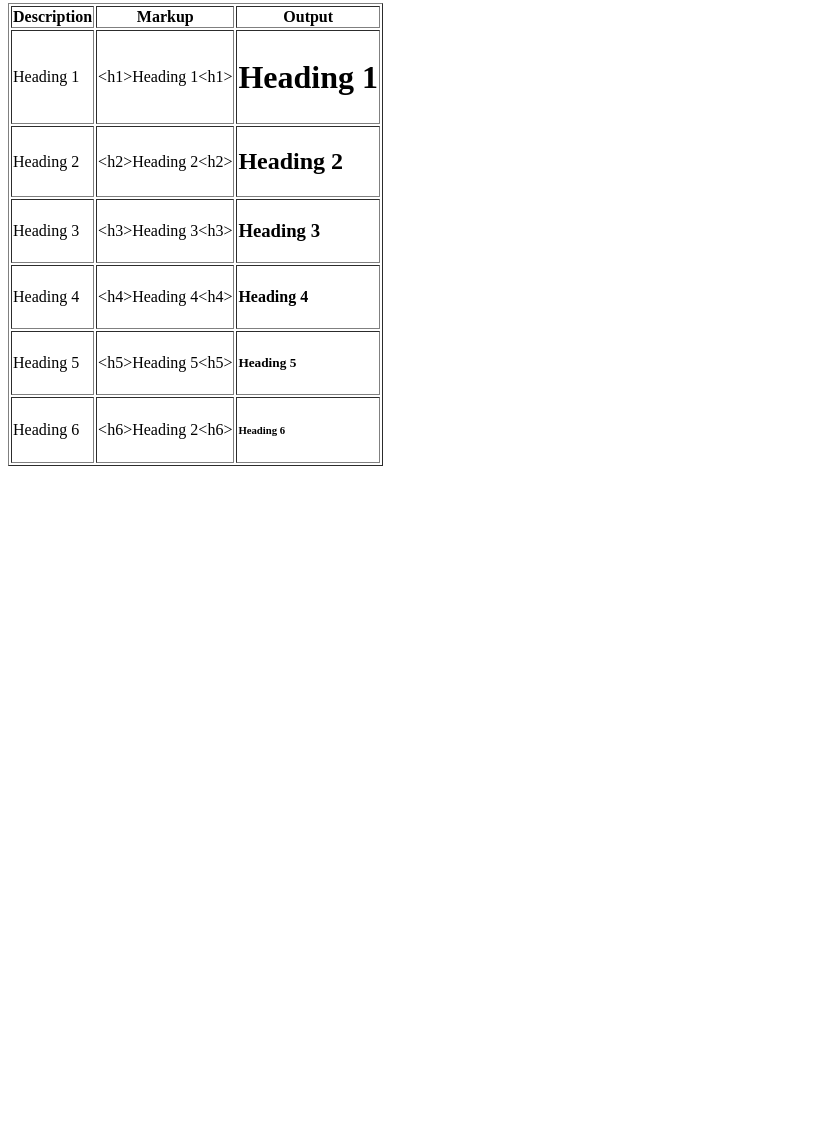
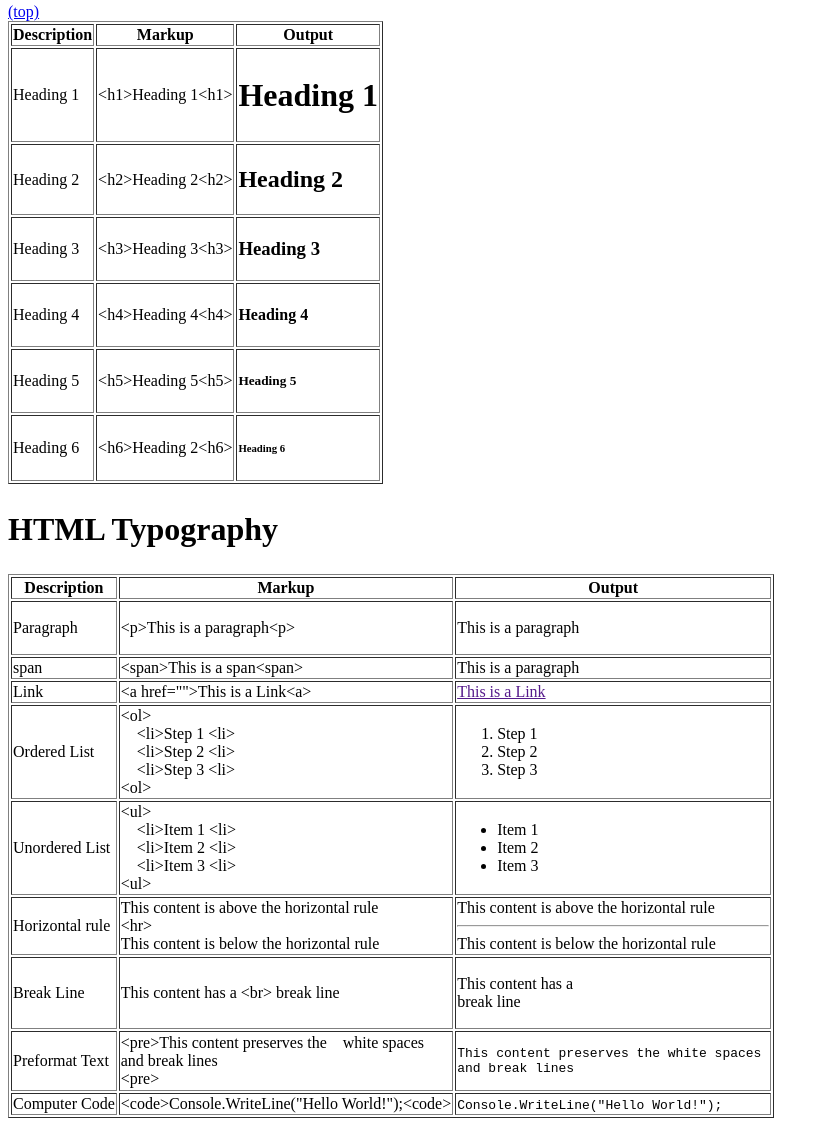
Before and after one commit to DianeHipolito/PRIN135L-Prelim-Exam, a plain HTML site: page index.html in a window 1280 px wide. Shown: the part 285-1411 px from the top of the page, without its empty margins (0-829 px from the left). Before the commit the page ends 800 px from the top, so only its background shows below. Drawn offline with Linux system fonts and the light colour scheme.

Commit message:
add section typography

```diff
--- a/index.html
+++ b/index.html
@@ -24,7 +24,7 @@
                 </ul>
             </nav>
             <section id="headers">
-                <h1>HTML Headers <a href="">(top)</a></h1>
+                <h1>HTML Headers</h1><a href="#top">(top)</a>
                 <table border="1">
                     <thead>
                         <tr>
@@ -67,5 +67,90 @@
                     </tbody>
                 </table>
             </section>
+            <section id="typography">
+                <h1>HTML Typography</h1>
+                <table border="1">
+                    <thead>
+                        <tr>
+                            <th>Description</th>
+                            <th>Markup</th>
+                            <th>Output</th>
+                        </tr>
+                    </thead>
+                    <tbody>
+                        <tr>
+                            <td>Paragraph</td>
+                            <td>&lt;p>This is a paragraph&lt;p></td>
+                            <td><p>This is a paragraph</p></td>
+                        </tr>
+                        <tr>
+                            <td>span</td>
+                            <td>&lt;span>This is a span&lt;span></td>
+                            <td><span>This is a paragraph</span></td>
+                        </tr>
+                        <tr>
+                            <td>Link</td>
+                            <td>&lt;a href="">This is a Link&lt;a></td>
+                            <td><a href="">This is a Link</a></td>
+                        </tr>
+                        <tr>
+                            <td>Ordered List</td>
+                            <td>&lt;ol><br>
+                                &nbsp;&nbsp;&nbsp;&nbsp;&lt;li>Step 1 &lt;li><br>
+                                &nbsp;&nbsp;&nbsp;&nbsp;&lt;li>Step 2 &lt;li><br>
+                                &nbsp;&nbsp;&nbsp;&nbsp;&lt;li>Step 3 &lt;li><br>
+                                &lt;ol>
+                            </td>
+                            <td>
+                                <ol>
+                                    <li>Step 1</li>
+                                    <li>Step 2</li>
+                                    <li>Step 3</li>
+                                </ol>
+                            </td>
+                        </tr>
+                        <tr>
+                            <td>Unordered List</td>
+                            <td>&lt;ul><br>
+                                &nbsp;&nbsp;&nbsp;&nbsp;&lt;li>Item 1 &lt;li><br>
+                                &nbsp;&nbsp;&nbsp;&nbsp;&lt;li>Item 2 &lt;li><br>
+                                &nbsp;&nbsp;&nbsp;&nbsp;&lt;li>Item 3 &lt;li><br>
+                                &lt;ul>
+                            </td>
+                            <td>
+                                <ul>
+                                    <li>Item 1</li>
+                                    <li>Item 2</li>
+                                    <li>Item 3</li>
+                                </ul>
+                            </td>
+                        </tr>
+                        <tr>
+                            <td>Horizontal rule</td>
+                            <td>This content is above the horizontal rule<br>
+                            &lt;hr><br>
+                            This content is below the horizontal rule</td>
+                            <td>This content is above the horizontal rule<br>
+                            <hr>
+                            This content is below the horizontal rule</td>
+                        </tr>
+                        <tr>
+                            <td>Break Line</td>
+                            <td>This content has a &lt;br> break line</td>
+                            <td><p>This content has a <br> break line</td>
+                        </tr>
+                        <tr>
+                            <td>Preformat Text</td>
+                            <td>&lt;pre>This content preserves the &nbsp;&nbsp;&nbsp;white spaces <br>and break lines<br>&lt;pre></td>
+                            <td><pre>This content preserves the white spaces <br>and break lines</pre></td>
+                        </tr>
+                        <tr>
+                            <td>Computer Code</td>
+                            <td>&lt;code>Console.WriteLine("Hello World!");&lt;code></td>
+                            <td><code>Console.WriteLine("Hello World!");</code></td>
+                        </tr>
+                    </tbody>
+                </table>
+            </section>
     </body>
 </html>
```
